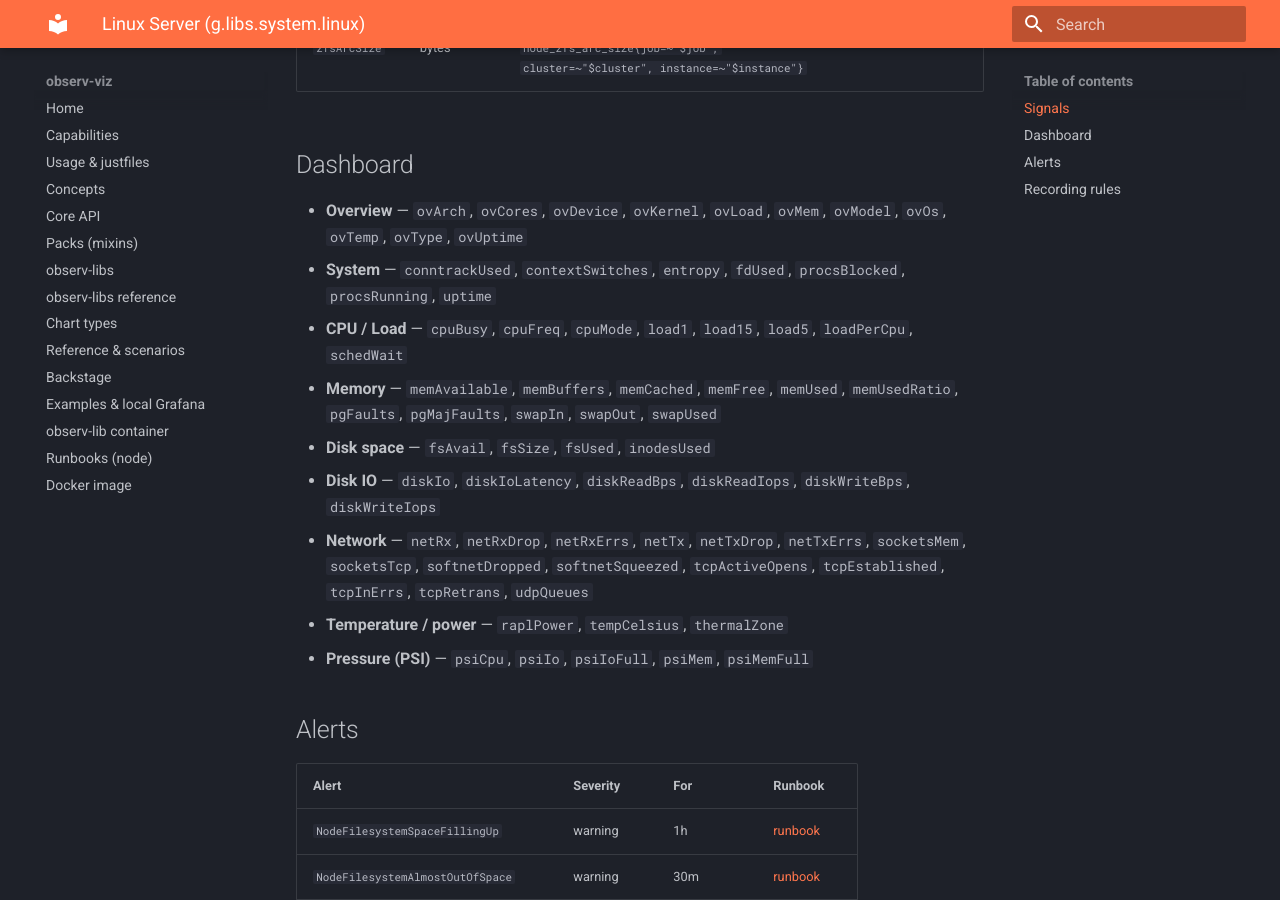
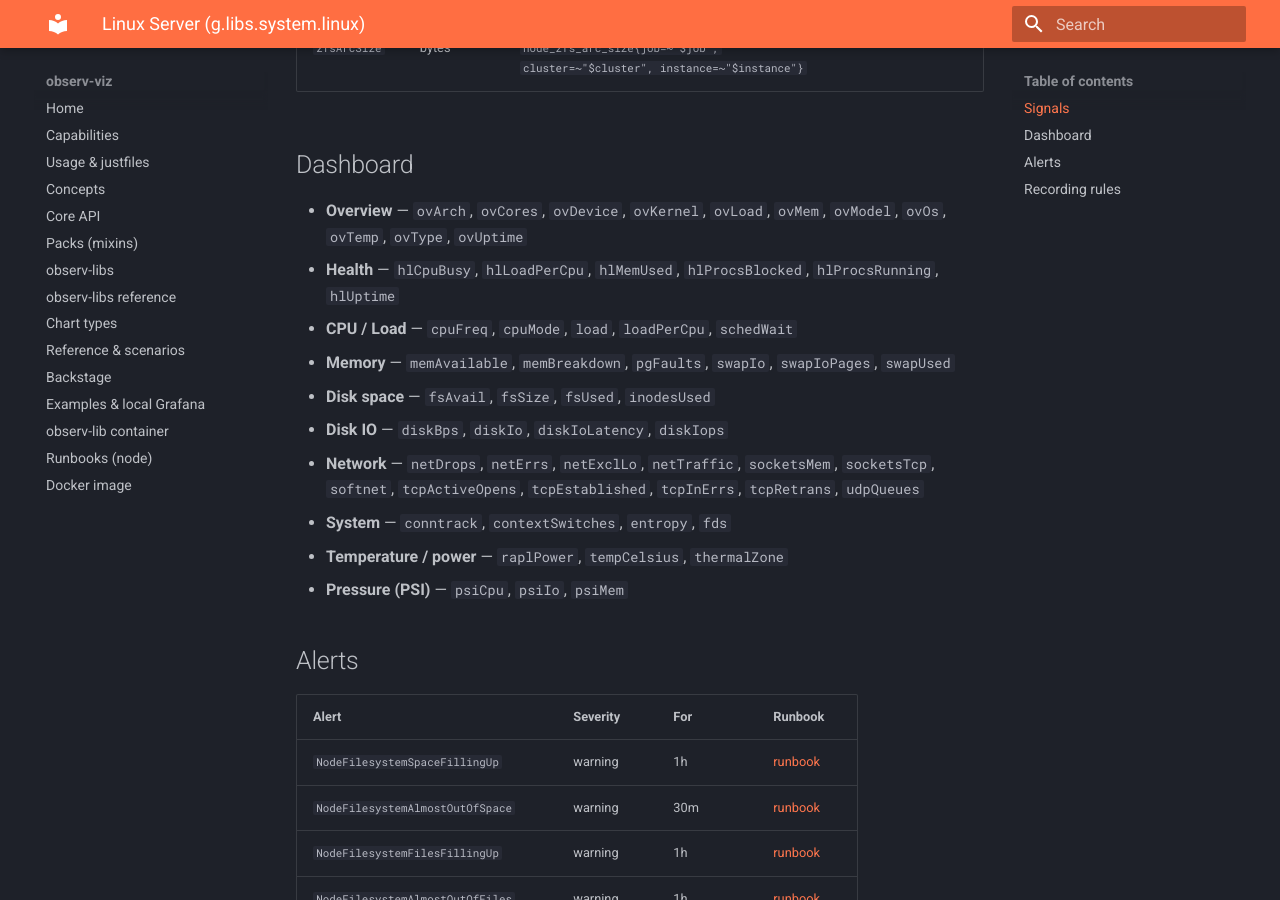
Before and after one commit to cznewt/observ-viz, an MkDocs documentation site: the page built from docs/observ-libs/system-linux.md, in a window 1280 px wide and 900 px high, scrolled down 8424 px. Built offline with MkDocs 1.6.1 and Material for MkDocs 9.7.7, drawn with Linux system fonts in a browser that asks for light colours.

Commit message:
linux pack: health tiles, combined panels, descriptions; withTargetsMixin assigns refIds
The Linux node board gets the same treatment as the service boards: the
stat tiles that sat inside chart rows (uptime, CPU busy, memory used,
processes running/blocked, load per core) move to a 4x4 Health row with
thresholds, and related series share one panel (load 1/5/15, memory
used/cached/buffers/free stacked, page faults minor/major, swap in/out,
disk read/write, IOPS, network rx/tx, errors, drops, softnet, fds and
conntrack against their dashed max, PSI some/full). Every signal, the
Overview tiles, the kubelet elements and the journal/alert panels carry a
description, and the dashboard has one too.

panel.withTargetsMixin now assigns refIds to the appended queries; before,
combined panels rendered extra queries without a refId.

```diff
--- a/docs/observ-libs/system-linux.md
+++ b/docs/observ-libs/system-linux.md
@@ -108,14 +108,15 @@
 ## Dashboard
 
 - **Overview** — `ovArch`, `ovCores`, `ovDevice`, `ovKernel`, `ovLoad`, `ovMem`, `ovModel`, `ovOs`, `ovTemp`, `ovType`, `ovUptime`
-- **System** — `conntrackUsed`, `contextSwitches`, `entropy`, `fdUsed`, `procsBlocked`, `procsRunning`, `uptime`
-- **CPU / Load** — `cpuBusy`, `cpuFreq`, `cpuMode`, `load1`, `load15`, `load5`, `loadPerCpu`, `schedWait`
-- **Memory** — `memAvailable`, `memBuffers`, `memCached`, `memFree`, `memUsed`, `memUsedRatio`, `pgFaults`, `pgMajFaults`, `swapIn`, `swapOut`, `swapUsed`
+- **Health** — `hlCpuBusy`, `hlLoadPerCpu`, `hlMemUsed`, `hlProcsBlocked`, `hlProcsRunning`, `hlUptime`
+- **CPU / Load** — `cpuFreq`, `cpuMode`, `load`, `loadPerCpu`, `schedWait`
+- **Memory** — `memAvailable`, `memBreakdown`, `pgFaults`, `swapIo`, `swapIoPages`, `swapUsed`
 - **Disk space** — `fsAvail`, `fsSize`, `fsUsed`, `inodesUsed`
-- **Disk IO** — `diskIo`, `diskIoLatency`, `diskReadBps`, `diskReadIops`, `diskWriteBps`, `diskWriteIops`
-- **Network** — `netRx`, `netRxDrop`, `netRxErrs`, `netTx`, `netTxDrop`, `netTxErrs`, `socketsMem`, `socketsTcp`, `softnetDropped`, `softnetSqueezed`, `tcpActiveOpens`, `tcpEstablished`, `tcpInErrs`, `tcpRetrans`, `udpQueues`
+- **Disk IO** — `diskBps`, `diskIo`, `diskIoLatency`, `diskIops`
+- **Network** — `netDrops`, `netErrs`, `netExclLo`, `netTraffic`, `socketsMem`, `socketsTcp`, `softnet`, `tcpActiveOpens`, `tcpEstablished`, `tcpInErrs`, `tcpRetrans`, `udpQueues`
+- **System** — `conntrack`, `contextSwitches`, `entropy`, `fds`
 - **Temperature / power** — `raplPower`, `tempCelsius`, `thermalZone`
-- **Pressure (PSI)** — `psiCpu`, `psiIo`, `psiIoFull`, `psiMem`, `psiMemFull`
+- **Pressure (PSI)** — `psiCpu`, `psiIo`, `psiMem`
 
 ## Alerts
 
```
Also changed, not shown: docs/libs.md (+1 -1 lines), 3 other files.
